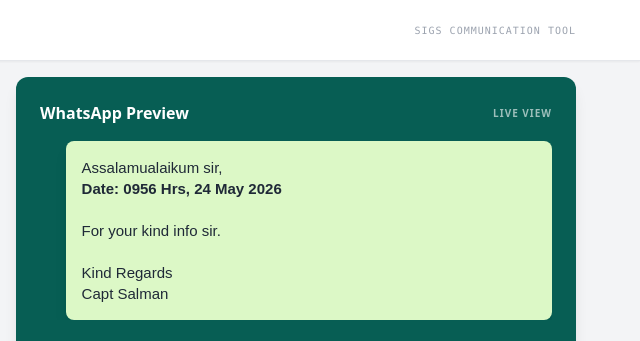
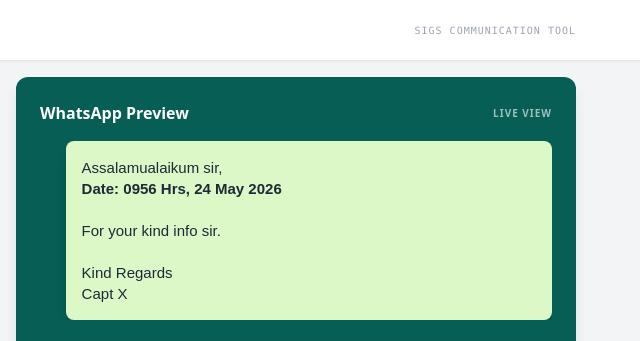
Before and after one commit to iamsalmanr/whatsapp, a plain HTML site: page index.html in a window 1280 px wide. Shown: the top 341 px of the page, 640-1280 px from the left. Drawn offline with nearby package versions, Linux system fonts and the light colour scheme.

Commit message:
Update index.html

```diff
--- a/index.html
+++ b/index.html
@@ -214,7 +214,7 @@
             }
 
             if(document.getElementById('checkRegards').checked) {
-                lines.push("", "Kind Regards", "Capt Salman");
+                lines.push("", "Kind Regards", "Capt X");
             }
 
             editor.value = lines.join("\n").replace(/\n{4,}/g, '\n\n').trim();
```
